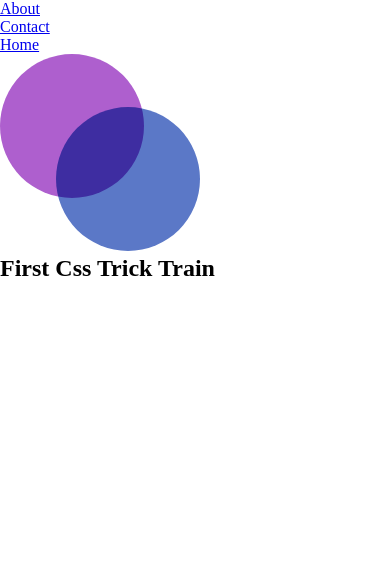
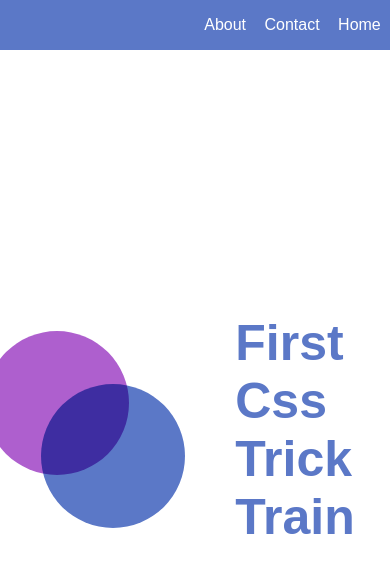
Before and after one commit to AmirhosseinSafari/a-cute-navbar, a plain HTML site: page index.html in a window 390 px wide. Drawn offline with Linux system fonts and the light colour scheme.

Commit message:
nav bar with Svg added to page (but not responsive)

```diff
--- a/index.html
+++ b/index.html
@@ -19,13 +19,13 @@
         </div>
 
         <ul class="nav-links">
-            <li><a href="#">About</a></li>
-            <li><a href="#">Contact</a></li>
-            <li><a href="#">Home</a></li>
+            <li><a href="#" class="nav-href">About</a></li>
+            <li><a href="#" class="nav-href">Contact</a></li>
+            <li><a href="#" class="nav-href">Home</a></li>
         </ul>
     </nav>
 
-    <section>
+    <section class="landing">
         <img src="./circles.svg" alt="">
         <h1>First Css Trick Train</h1>
     </section>
--- a/style.css
+++ b/style.css
@@ -3,3 +3,46 @@
     padding: 0;
     box-sizing: border-box;
 }
+
+body{
+    font-family: sans-serif;
+}
+
+nav{
+    height: 50px;
+    background: #5b78c7;
+}
+
+.nav-links{
+    display: flex;
+    list-style: none;
+    width: 50%;
+    /* background: #ae5fce; */
+    justify-content: space-around;
+    height: 100%;
+    align-items: center;
+    margin-left:auto;
+}
+
+.nav-href{
+    text-decoration: none;
+    color: white;
+}
+
+.landing{
+    height: 90vh;
+    display: flex;
+    justify-content: center;
+    align-items: center;
+}
+
+.landing h1{
+    color: #5b78c7;
+    margin: 50px;
+    font-size: 50px;
+
+}
+
+.landing{
+    text-decoration:
+}
```
